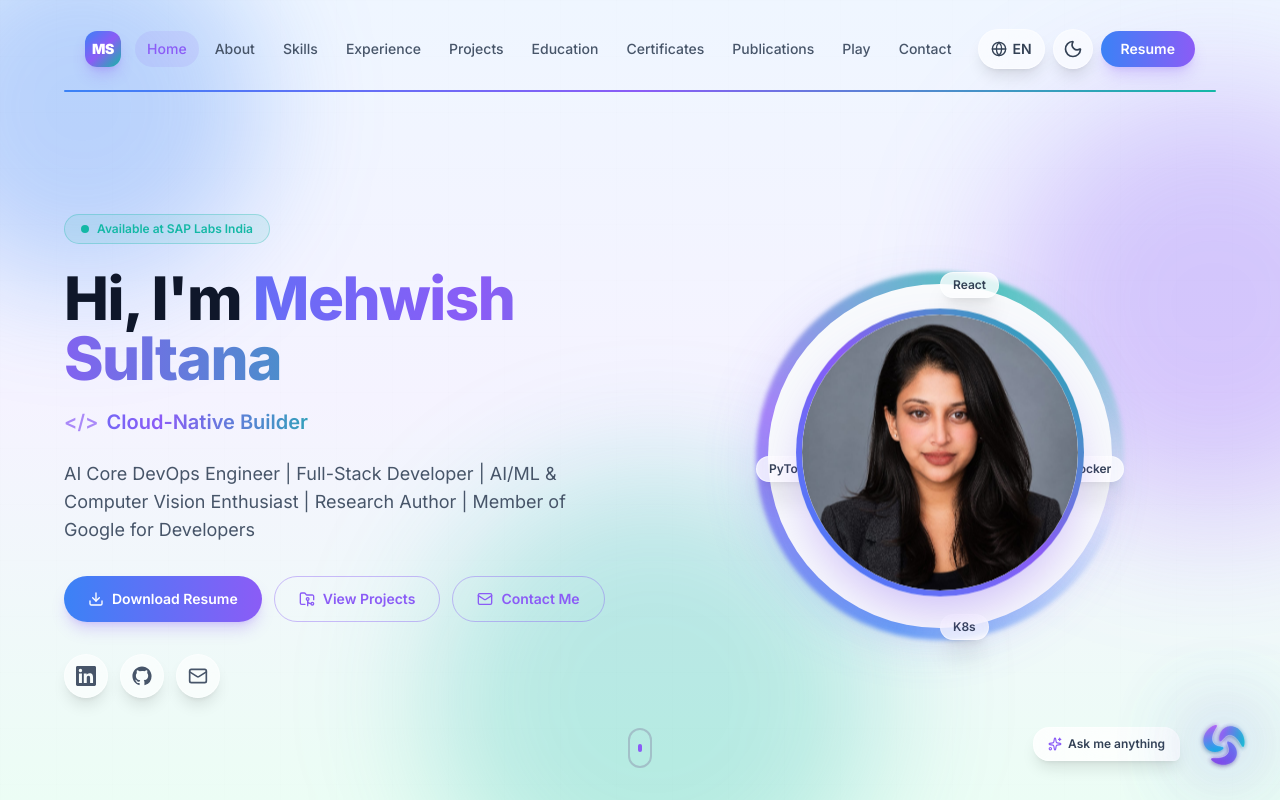
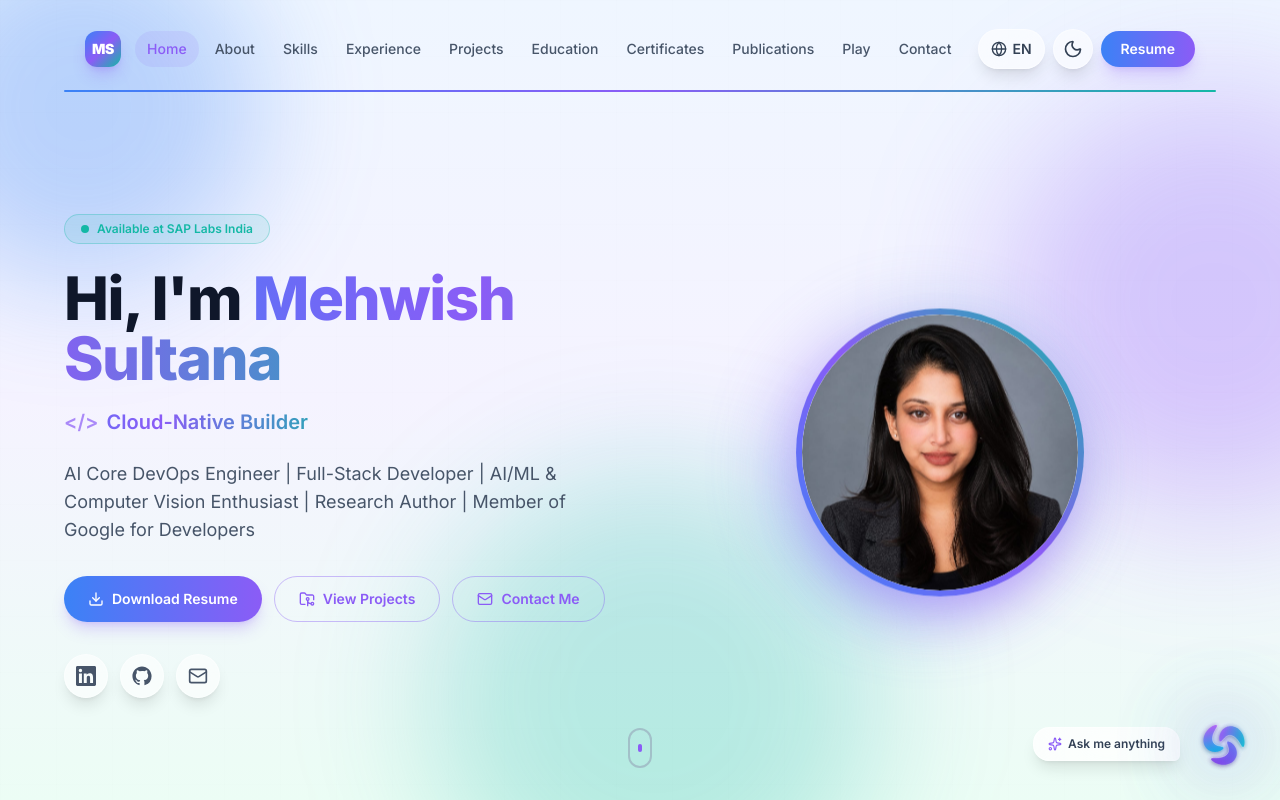
Before and after one commit to mehwish786jnc/Mehwish--Portfolio, a React (Vite) app: page / in a window 1280 px wide. Shown: the top 800 px of the page. Built offline with nearby package versions, Linux system fonts and the light colour scheme.

Commit message:
Remove orbit badges and ring, clean up hero

```diff
--- a/src/components/Hero.jsx
+++ b/src/components/Hero.jsx
@@ -10,13 +10,6 @@ const socials = [
   { icon: Linkedin, href: personal.linkedin, label: "LinkedIn" },
   { icon: Github, href: personal.github, label: "GitHub" },
   { icon: Mail, href: `mailto:${personal.email}`, label: "Email" },
-];
-
-const orbitBadges = [
-  { label: "React",   pos: "left-1/2 top-0 -translate-x-1/2 -translate-y-1/2" },
-  { label: "Docker",  pos: "right-0 top-1/2 translate-x-1/2 -translate-y-1/2" },
-  { label: "K8s",     pos: "left-1/2 bottom-0 -translate-x-1/2 translate-y-1/2" },
-  { label: "PyTorch", pos: "left-0 top-1/2 -translate-x-1/2 -translate-y-1/2" },
 ];
 
 export default function Hero() {
@@ -131,22 +124,6 @@ export default function Hero() {
         >
           <div className="absolute h-52 w-52 animate-blob rounded-full bg-gradient-to-tr from-brand-blue via-brand-purple to-brand-teal opacity-40 blur-2xl sm:h-72 sm:w-72 md:h-80 md:w-80" />
 
-          {/* Spinning conic glow ring */}
-          <div className="animate-spin-slow absolute h-[14rem] w-[14rem] rounded-full opacity-70 blur-[2px] sm:h-[19rem] sm:w-[19rem] md:h-[23rem] md:w-[23rem]" style={{background:"conic-gradient(from 0deg,transparent 0deg,rgb(var(--brand-blue)) 90deg,rgb(var(--brand-purple)) 180deg,rgb(var(--brand-teal)) 270deg,transparent 360deg)"}} />
-          <div className="absolute h-[12.5rem] w-[12.5rem] rounded-full bg-slate-50 dark:bg-[#0a0a12] sm:h-[17.5rem] sm:w-[17.5rem] md:h-[21.5rem] md:w-[21.5rem]" />
-
-          {/* Orbiting tech badges — hidden on mobile, visible on tablet+ */}
-          <div className="animate-spin-slow absolute hidden md:block md:h-[23rem] md:w-[23rem]">
-            {orbitBadges.map((b) => (
-              <span
-                key={b.label}
-                className={`animate-spin-slow-reverse absolute ${b.pos} rounded-full glass-strong px-3 py-1 text-xs font-semibold text-slate-700 dark:text-slate-200`}
-              >
-                {b.label}
-              </span>
-            ))}
-          </div>
-
           <div className="animate-float relative">
             <div className="grid h-44 w-44 place-items-center rounded-full bg-gradient-to-tr from-brand-blue via-brand-purple to-brand-teal p-1.5 shadow-2xl shadow-brand-purple/40 sm:h-56 sm:w-56 md:h-72 md:w-72">
               <div className="grid h-full w-full place-items-center overflow-hidden rounded-full bg-slate-100 dark:bg-[#111121]">
```
